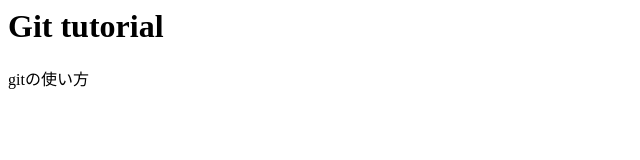
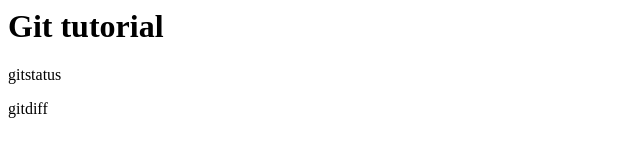
Before and after one commit to eijikEIJIK/git_tutorial_back, a plain HTML site: page index.html in a window 1280 px wide. Shown: the whole page, without its empty margins (0-640 px from the left). Drawn offline with Linux system fonts and the light colour scheme.

Commit message:
gitdiffを追加

```diff
--- a/index.html
+++ b/index.html
@@ -1,2 +1,3 @@
 <h1>Git tutorial</h1>
-<p>gitの使い方</p>
+<p>gitstatus</p>
+<p>gitdiff</p>
```
